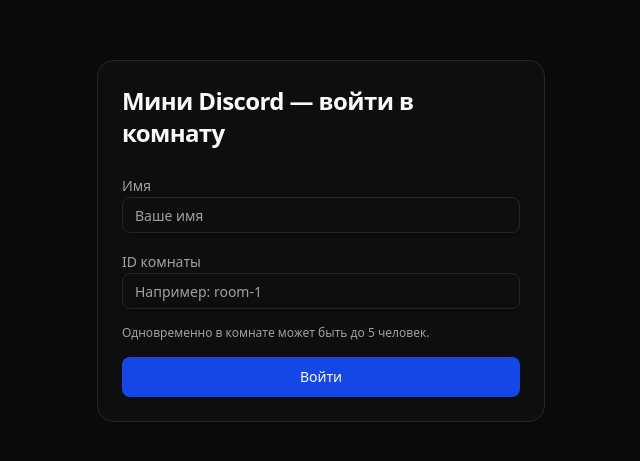
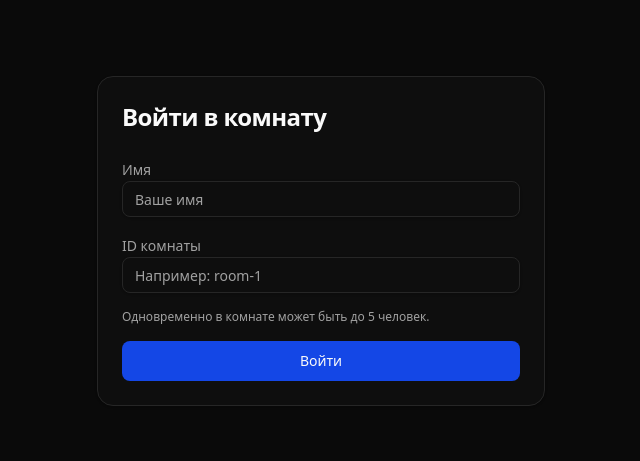
Before and after one commit to plaibo1/surf_4_fun, a Vue app: page / in a window 1280 px wide. Shown: the part 183-644 px from the top of the page, without its empty margins (319-959 px from the left). Built offline with nearby package versions, Linux system fonts and the light colour scheme.

Commit message:
update hello text

```diff
--- a/src/components/JoinForm.vue
+++ b/src/components/JoinForm.vue
@@ -42,7 +42,7 @@
 <template>
   <Card class="w-full max-w-md">
     <CardHeader>
-      <CardTitle class="text-2xl">Мини Discord — войти в комнату</CardTitle>
+      <CardTitle class="text-2xl">Войти в комнату</CardTitle>
     </CardHeader>
     <CardContent class="space-y-4">
       <div class="space-y-2">
```
